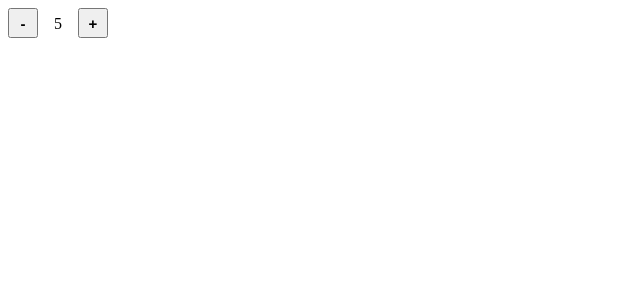
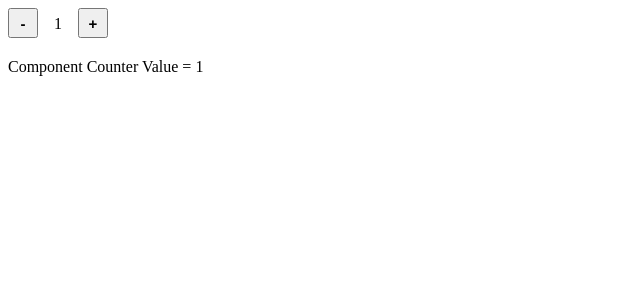
Before and after one commit to hieutdo/mum-mwa, an Angular app in the folder lab11/: page / in a window 1280 px wide. Shown: the top 300 px of the page, without its empty margins (0-640 px from the left). Built offline with nearby package versions, Linux system fonts and the light colour scheme.

Commit message:
[lab11] Listen to counterChange event and update AppComponent view

```diff
--- a/lab11/src/app/app.component.css
+++ b/lab11/src/app/app.component.css
@@ -0,0 +1,4 @@
+app-counter {
+  display: block;
+  margin-bottom: 20px;
+}
--- a/lab11/src/app/app.component.html
+++ b/lab11/src/app/app.component.html
@@ -1 +1,2 @@
-<app-counter [counter]="5"></app-counter>
+<app-counter [counter]="ComponentCounterValue" (counterChange)="onCounterChange($event)"></app-counter>
+<div>Component Counter Value = {{ ComponentCounterValue }}</div>
--- a/lab11/src/app/app.component.ts
+++ b/lab11/src/app/app.component.ts
@@ -6,5 +6,9 @@ import { Component } from '@angular/core';
   styleUrls: ['./app.component.css']
 })
 export class AppComponent {
-  title = 'app';
+  ComponentCounterValue = 1;
+
+  onCounterChange(value: number) {
+    this.ComponentCounterValue = value;
+  }
 }
```
